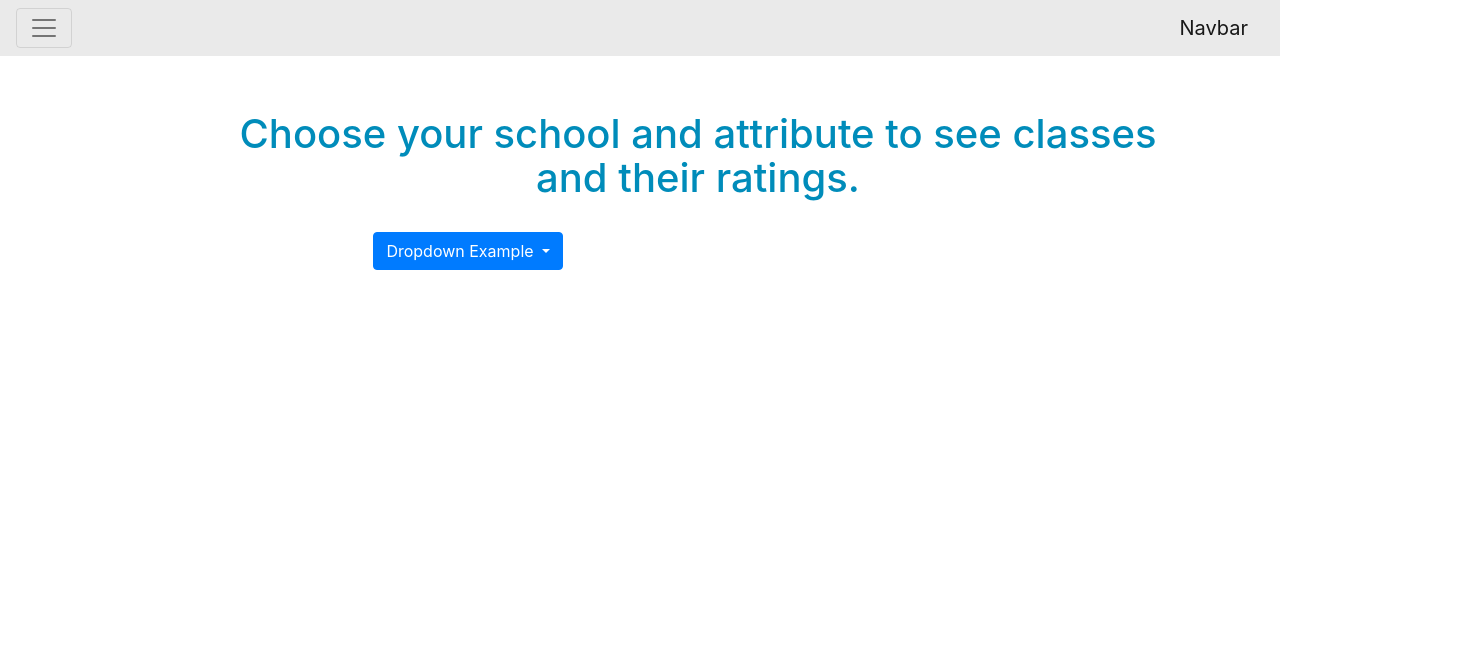
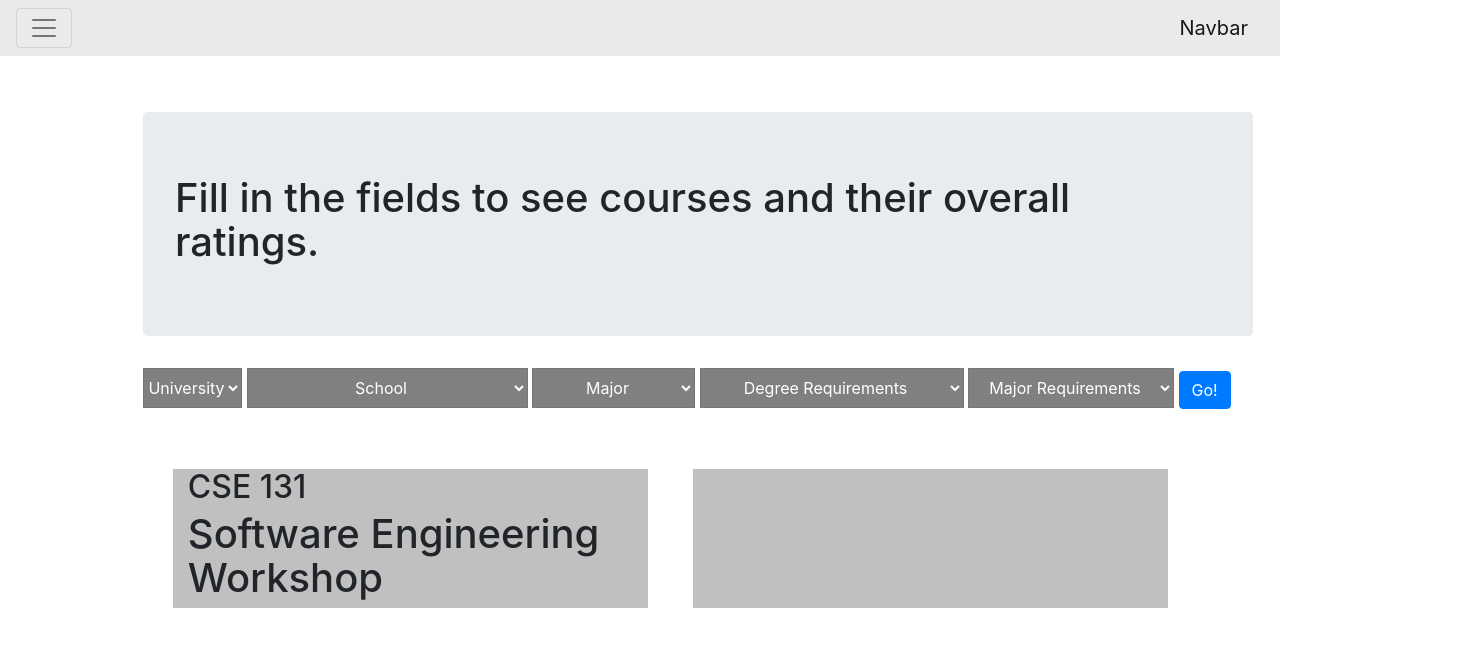
Before and after one commit to eschramm3/ClassCritic, a plain HTML site: page Front End/CourseCritic-Search.html in a window 1280 px wide. Shown: the whole page, 1483 px wide, since content can reach past the window. Drawn offline with nearby package versions, Linux system fonts and the light colour scheme.

Commit message:
Add files via upload

```diff
--- a/Front End/CourseCritic-Search.html
+++ b/Front End/CourseCritic-Search.html
@@ -49,23 +49,120 @@
 	</div> -->
 
 	<!-- START REST OF CONTENT -->
-	<div class="search container">
-		<h1 class="search message">Choose your school and attribute to see classes and their ratings.</h1>
+	<div class="contentContainer">
+		<div class="search container">
 
-		<div class="dropdown school">
-			<button class="btn btn-primary dropdown-toggle" type="button" data-toggle="dropdown">Dropdown Example
-				<span class="caret"></span></button>
-				<ul class="dropdown-menu">
-					<li><a href="#">HTML</a></li>
-					<li><a href="#">CSS</a></li>
-					<li><a href="#">JavaScript</a></li>
-				</ul>
+			<div class="jumbotron">
+				<h1>Fill in the fields to see courses and their overall ratings.</h1>
 			</div>
+
+			<div class="dropdownContainer">
+				<!-- University Dropdown -->
+				<select class="dropdown show">
+					<option class="btn btn-secondary dropdown-toggle" href="https://example.com" id="dropdownMenuLink" data-toggle="dropdown" aria-haspopup="true" aria-expanded="false">University
+					</option>
+
+					<div class="dropdown-menu" aria-labelledby="dropdownMenuLink">
+						<option class="dropdown-item" href="#">Wash U</option>
+						<option class="dropdown-item" href="#">UMSL</option>
+						<option class="dropdown-item" href="#">SLU</option>
+					</div>
+				</select>
+
+				<!-- School Dropdown -->
+				<select size=1 class="dropdown show">
+					<option class="btn btn-secondary dropdown-toggle" href="https://example.com" id="dropdownMenuLink" data-toggle="dropdown" aria-haspopup="true" aria-expanded="false">School
+					</option>
+
+					<div class="dropdown-menu" aria-labelledby="dropdownMenuLink">
+						<option class="dropdown-item" href="#">Engineering and Applied Sciences</option>
+						<option class="dropdown-item" href="#">Olin School of Business</option>
+						<option class="dropdown-item" href="#">Arts and Sciences</option>
+						<option class="dropdown-item" href="#">Sam Fox School of Design</option>
+					</div>
+				</select>
+
+				<!-- Major Dropdown -->
+				<select size=1 class="dropdown show">
+					<option class="btn btn-secondary dropdown-toggle" href="https://example.com" id="dropdownMenuLink" data-toggle="dropdown" aria-haspopup="true" aria-expanded="false">Major
+					</option>
+
+					<div class="dropdown-menu" aria-labelledby="dropdownMenuLink">
+						<option class="dropdown-item" href="#">Computer Science</option>
+						<option class="dropdown-item" href="#">Systems</option>
+						<option class="dropdown-item" href="#">Electrical</option>
+						<option class="dropdown-item" href="#">Mechanical</option>
+						<option class="dropdown-item" href="#">Biomedical</option>
+						<option class="dropdown-item" href="#">Chemical</option>
+					</div>
+				</select>
+				<!-- degree requirement Dropdown -->
+				<select size=1 class="dropdown show">
+					<option class="btn btn-secondary dropdown-toggle" href="https://example.com" id="dropdownMenuLink" data-toggle="dropdown" aria-haspopup="true" aria-expanded="false">Degree Requirements
+					</option>
+
+					<div class="dropdown-menu" aria-labelledby="dropdownMenuLink">
+						<option class="dropdown-item">English Proficiency</option>
+						<option option="dropdown-item" href="#">Humanities and Social Sciences</option>
+						<option class="dropdown-item" href="#">Engineering Topics Units</option>
+						<option class="dropdown-item" href="#">Other Degree Requirements</option>
+
+					</div>
+				</select>
+
+
+				<!-- major requirement Dropdown -->
+				<select size=1 class="dropdown show">
+					<option class="btn btn-secondary dropdown-toggle" href="https://example.com" id="dropdownMenuLink" data-toggle="dropdown" aria-haspopup="true" aria-expanded="false">Major Requirements
+					</option>
+
+					<div class="dropdown-menu" aria-labelledby="dropdownMenuLink">
+						<option class="dropdown-item" href="#">Core Requirementes</option>
+						<option class="dropdown-item" href="#">Technical Electives</option>
+						<option class="dropdown-item" href="#">Math Requirements</option>
+						<option class="dropdown-item" href="#">Additional Requirements</option>
+					</div>
+				</select>
+
+				<button class="go btn btn-primary" type="submit">Go!</button>
+			</div>
+			<!-- end dropdownContainer -->
+
+			<!-- START DISPLAYING SEARCH RESULTS -->
+			<div class="searchDisplay">
+				<div class="row">
+					<div class="col-5 individualClass">
+						<h2 class="classNumber">CSE 131</h2>
+						<h1 class="className">Software Engineering Workshop</h1>
+						<a href="#">
+          <span class="glyphicon glyphicon-star"></span>
+        </a>
+					</div>
+					<div class="col-5 individualClass">
+					</div>
+				</div>
+
+			</div>
+
 		</div>
+		<!-- end searchContainer -->
 
 	</div>
+	<!-- end contentContainer -->
+
+
 
 	<!-- Optional JavaScript -->
+	<script type="text/javascript">
+
+		$(document).ready(function(){
+			$('.go .btn .btn-primary') {
+				$('.classDisplay').toggleClass(active);
+			}
+		};
+
+	</script>
+
 	<!-- jQuery first, then Popper.js, then Bootstrap JS -->
 	<script src="https://code.jquery.com/jquery-3.2.1.slim.min.js" integrity="sha384-KJ3o2DKtIkvYIK3UENzmM7KCkRr/rE9/Qpg6aAZGJwFDMVNA/GpGFF93hXpG5KkN" crossorigin="anonymous"></script>
 	<script src="https://cdnjs.cloudflare.com/ajax/libs/popper.js/1.11.0/umd/popper.min.js" integrity="sha384-b/U6ypiBEHpOf/4+1nzFpr53nxSS+GLCkfwBdFNTxtclqqenISfwAzpKaMNFNmj4" crossorigin="anonymous"></script>
--- a/Front End/style.css
+++ b/Front End/style.css
@@ -16,8 +16,18 @@ h1 {
 	color: #008CBA;
 }
 
+select {
+	background-color: grey;
+	color: white;
+	height: 40px;
+}
+
 .contentContainer {
 	display: inline-block;
+	margin-left: 10vw;
+	margin-right: 7vw;
+	left: 10vw;
+	height: 10vh;
 }
 
 .sliderDummy {
@@ -58,9 +68,9 @@ h1 {
 }*/
 
 .dropdown {
-	margin-top: 4vh;
-	left: 18vw;
-	position: absolute;
+
+	position: static;
+	display: inline-flex;
 }
 
 .container {
@@ -68,17 +78,30 @@ h1 {
 	position: absolute;
 }
 
+.contentContainer {
+	display: inline-flex;
+}
+
 .home {
 	left: 30vw;
-}
-
-.search {
-	margin-left: 7vw;
-	margin-right: 7vw;
-	left: 10vw;
 }
 
 .message {
 	text-align: center;
 	color: #008CBA;
 }
+
+.dropdownContainer {
+	display: inline-block;
+}
+
+.searchDisplay {
+	margin-top: 50px;
+}
+
+.individualClass {
+	background-color: silver;
+	margin-top: 10px;
+	margin-left:3.5vw;
+
+}
```
